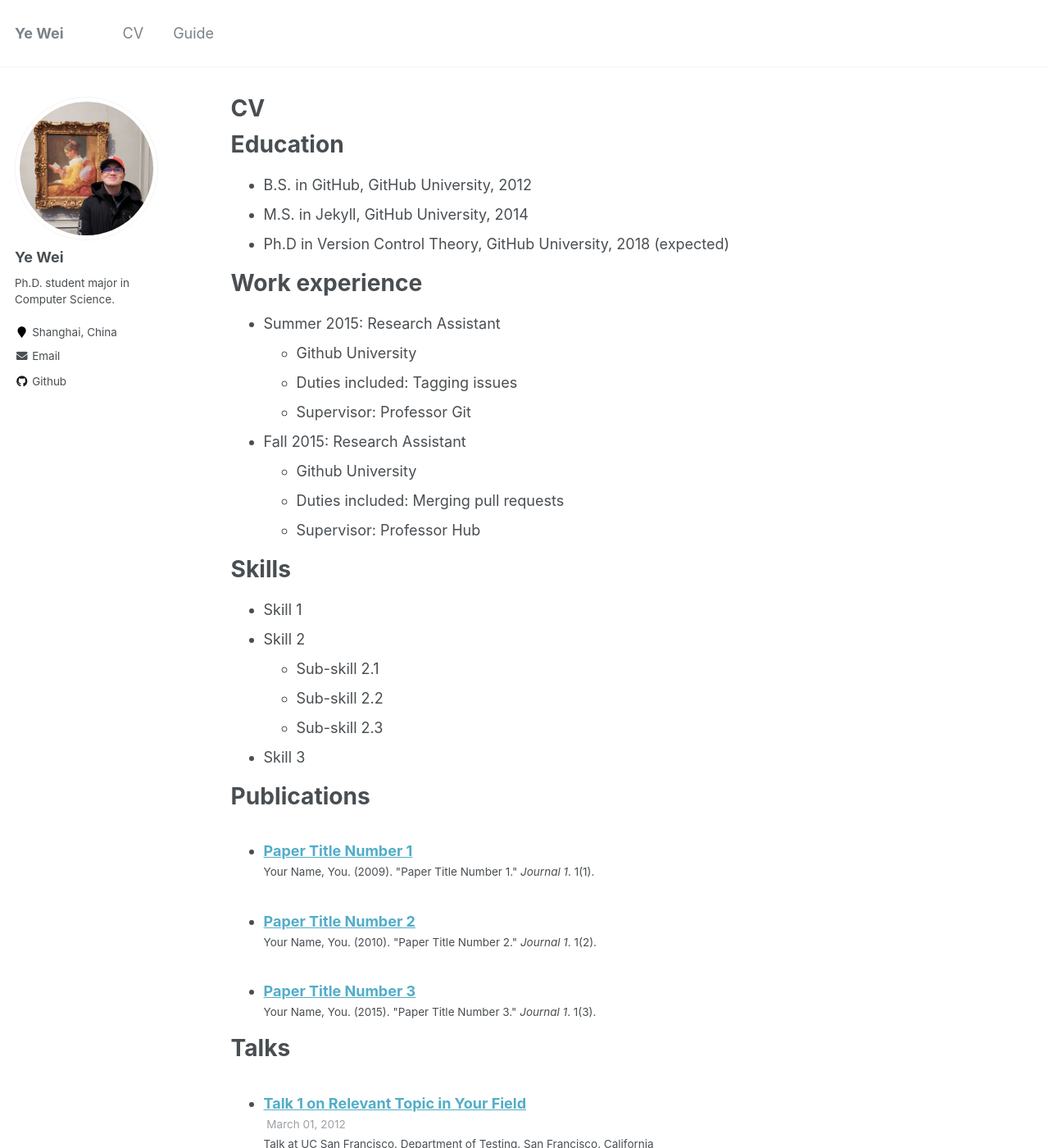
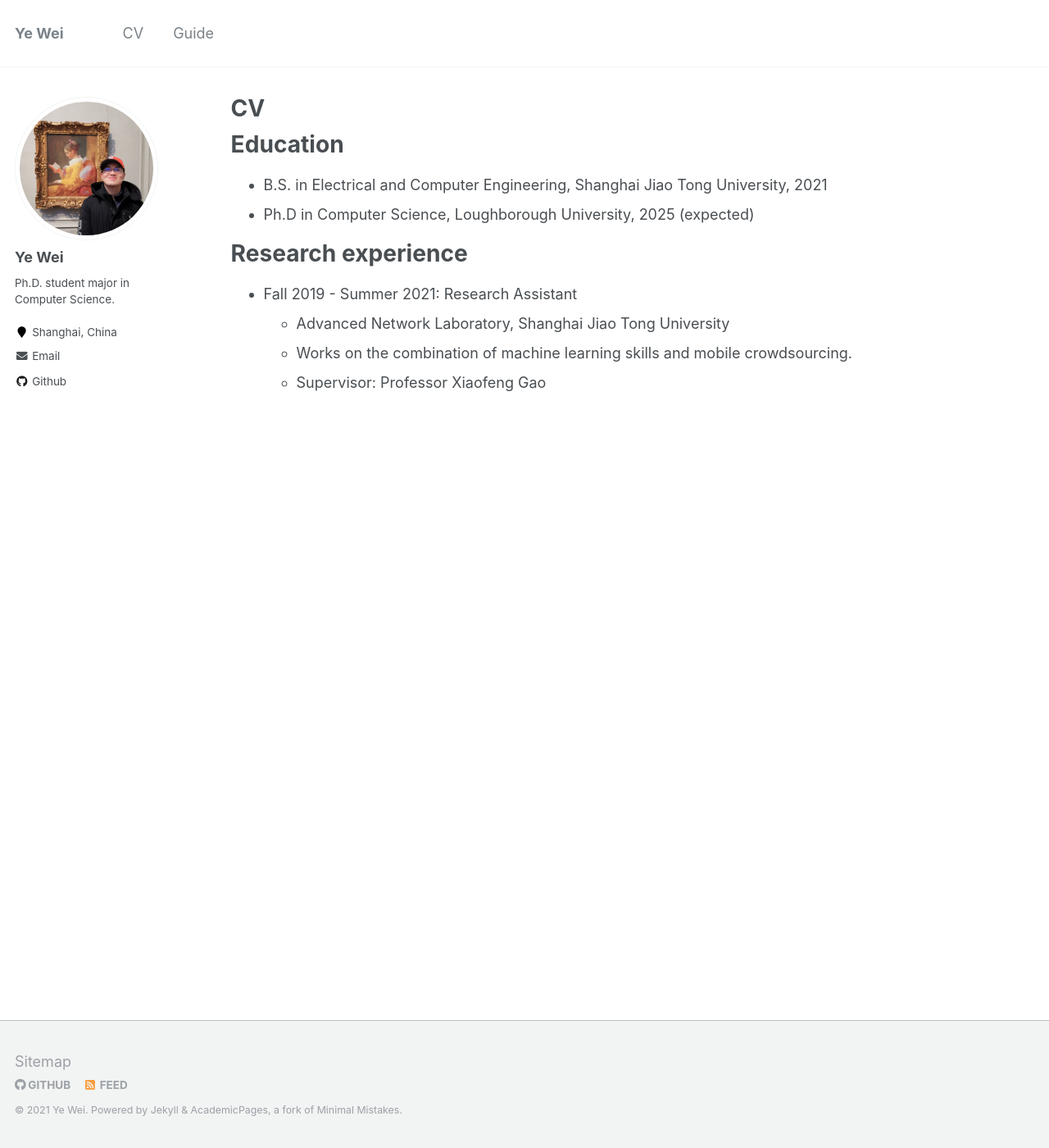
Before and after one commit to Ye-We1/Ye-We1.github.io, a Jekyll site: the page built from _pages/cv.md, in a window 1280 px wide and 1400 px high. Shown: the whole window at 82% size. Built offline with Jekyll 4.4.1, drawn with Linux system fonts in a browser that asks for light colours; some of the changed text lies outside the part shown.

Commit message:
Update cv.md

```diff
--- a/_pages/cv.md
+++ b/_pages/cv.md
@@ -11,11 +11,17 @@ redirect_from:
 
 Education
 ======
-* B.S. in GitHub, GitHub University, 2012
-* M.S. in Jekyll, GitHub University, 2014
-* Ph.D in Version Control Theory, GitHub University, 2018 (expected)
+* B.S. in Electrical and Computer Engineering, Shanghai Jiao Tong University, 2021
+* Ph.D in Computer Science, Loughborough University, 2025 (expected)
 
-Work experience
+Research experience
+======
+* Fall 2019 - Summer 2021: Research Assistant
+  * Advanced Network Laboratory, Shanghai Jiao Tong University
+  * Works on the combination of machine learning skills and mobile crowdsourcing.
+  * Supervisor: Professor Xiaofeng Gao
+
+<!-- Work experience
 ======
 * Summer 2015: Research Assistant
   * Github University
@@ -25,35 +31,35 @@ Work experience
 * Fall 2015: Research Assistant
   * Github University
   * Duties included: Merging pull requests
-  * Supervisor: Professor Hub
+  * Supervisor: Professor Hub -->
 
-Skills
+<!-- Skills
 ======
 * Skill 1
 * Skill 2
   * Sub-skill 2.1
   * Sub-skill 2.2
   * Sub-skill 2.3
-* Skill 3
+* Skill 3 -->
 
-Publications
+<!-- Publications
 ======
   <ul>{% for post in site.publications %}
     {% include archive-single-cv.html %}
-  {% endfor %}</ul>
+  {% endfor %}</ul> -->
 
-Talks
+<!-- Talks
 ======
   <ul>{% for post in site.talks %}
     {% include archive-single-talk-cv.html %}
-  {% endfor %}</ul>
+  {% endfor %}</ul> -->
 
-Teaching
+<!-- Teaching
 ======
   <ul>{% for post in site.teaching %}
     {% include archive-single-cv.html %}
-  {% endfor %}</ul>
+  {% endfor %}</ul> -->
 
-Service and leadership
+<!-- Service and leadership
 ======
-* Currently signed in to 43 different slack teams
+* Currently signed in to 43 different slack teams -->
```
